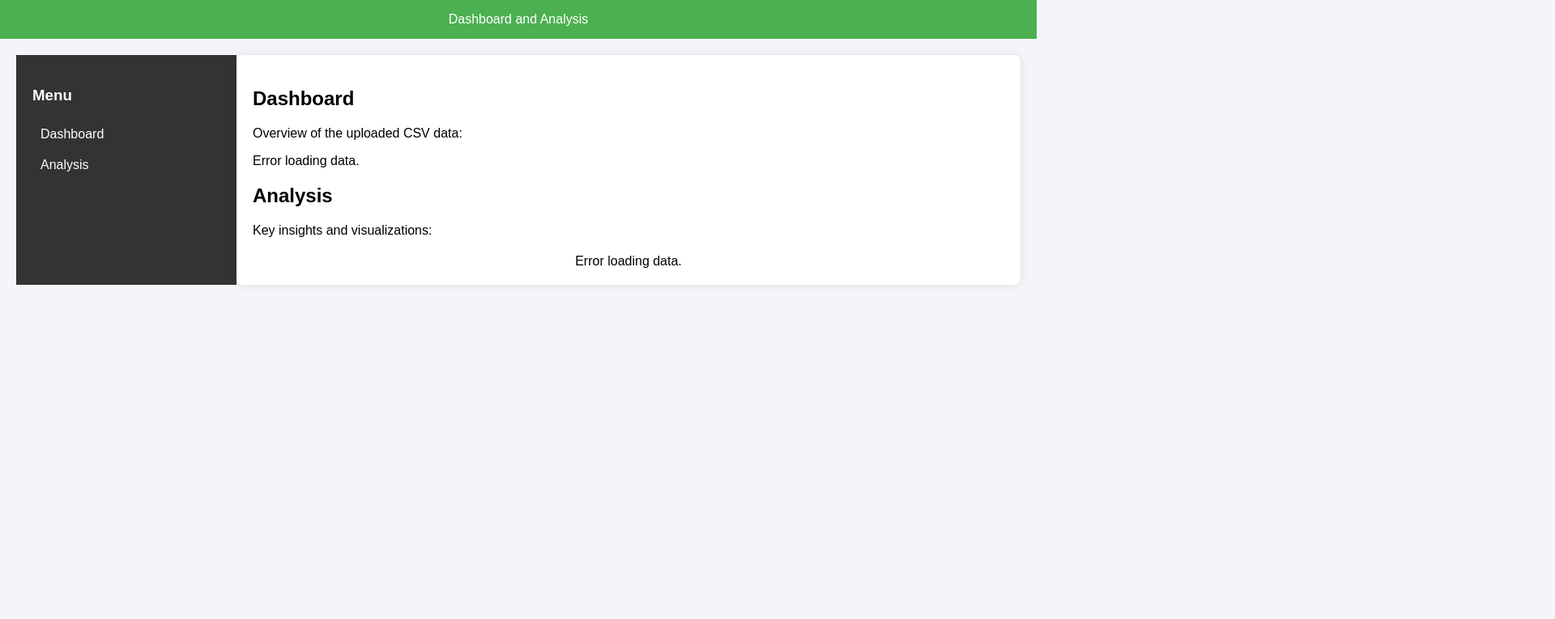
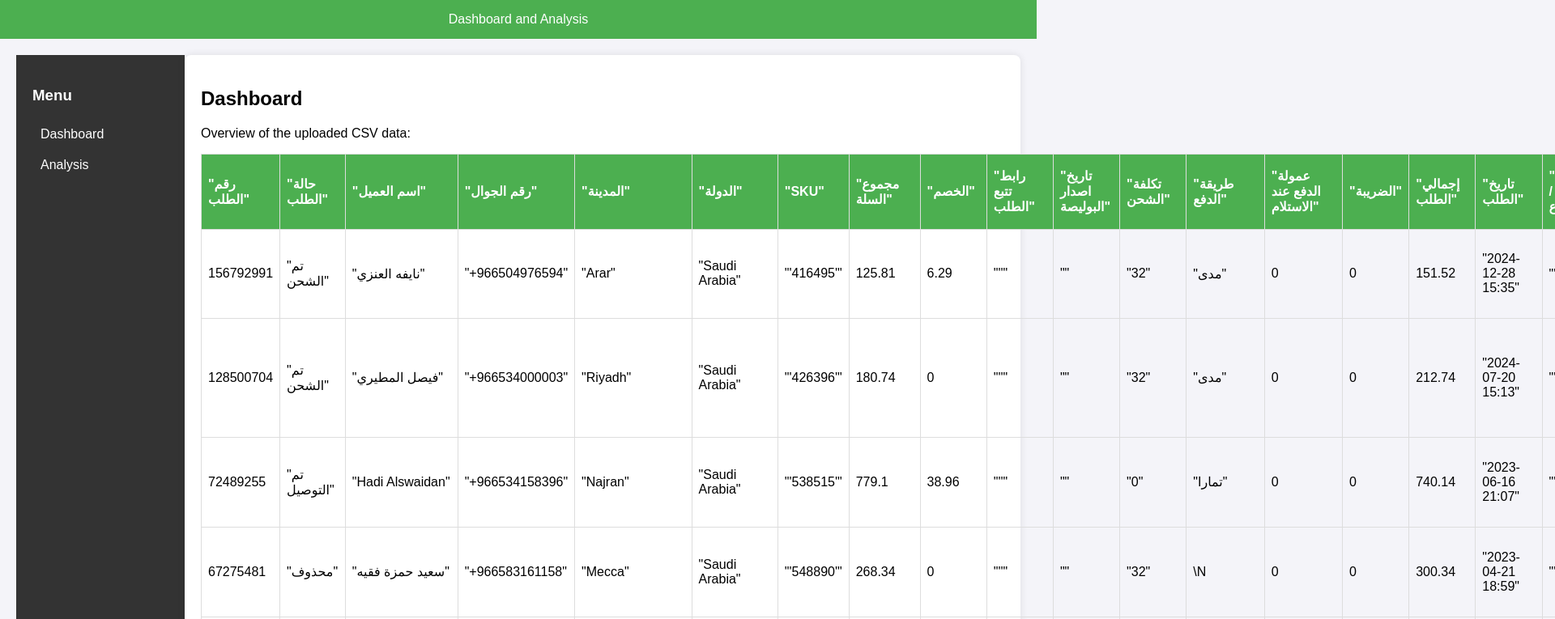
Before and after one commit to yasser0769/dashboard-salla, a plain HTML site: page index.html in a window 1280 px wide. Shown: the top 765 px of the page at 81% size, 1920 px wide, since content can reach past the window. Drawn offline with nearby package versions, Linux system fonts and the light colour scheme; no server answers.

Commit message:
Update index.html

```diff
--- a/index.html
+++ b/index.html
@@ -1,4 +1,3 @@
-
 <!DOCTYPE html>
 <html lang="en">
 <head>
@@ -94,7 +93,7 @@
     <script src="https://cdn.jsdelivr.net/npm/chart.js"></script>
     <script>
         document.addEventListener('DOMContentLoaded', function() {
-            fetch('/mnt/data/344de62d-958d-4aad-b8ca-f857fef51bab.csv')
+            fetch('344de62d-958d-4aad-b8ca-f857fef51bab.csv') // Ensure the CSV file is named correctly and in the same directory
                 .then(response => response.text())
                 .then(csvText => {
                     const rows = csvText.split('\n').map(row => row.split(','));
```
